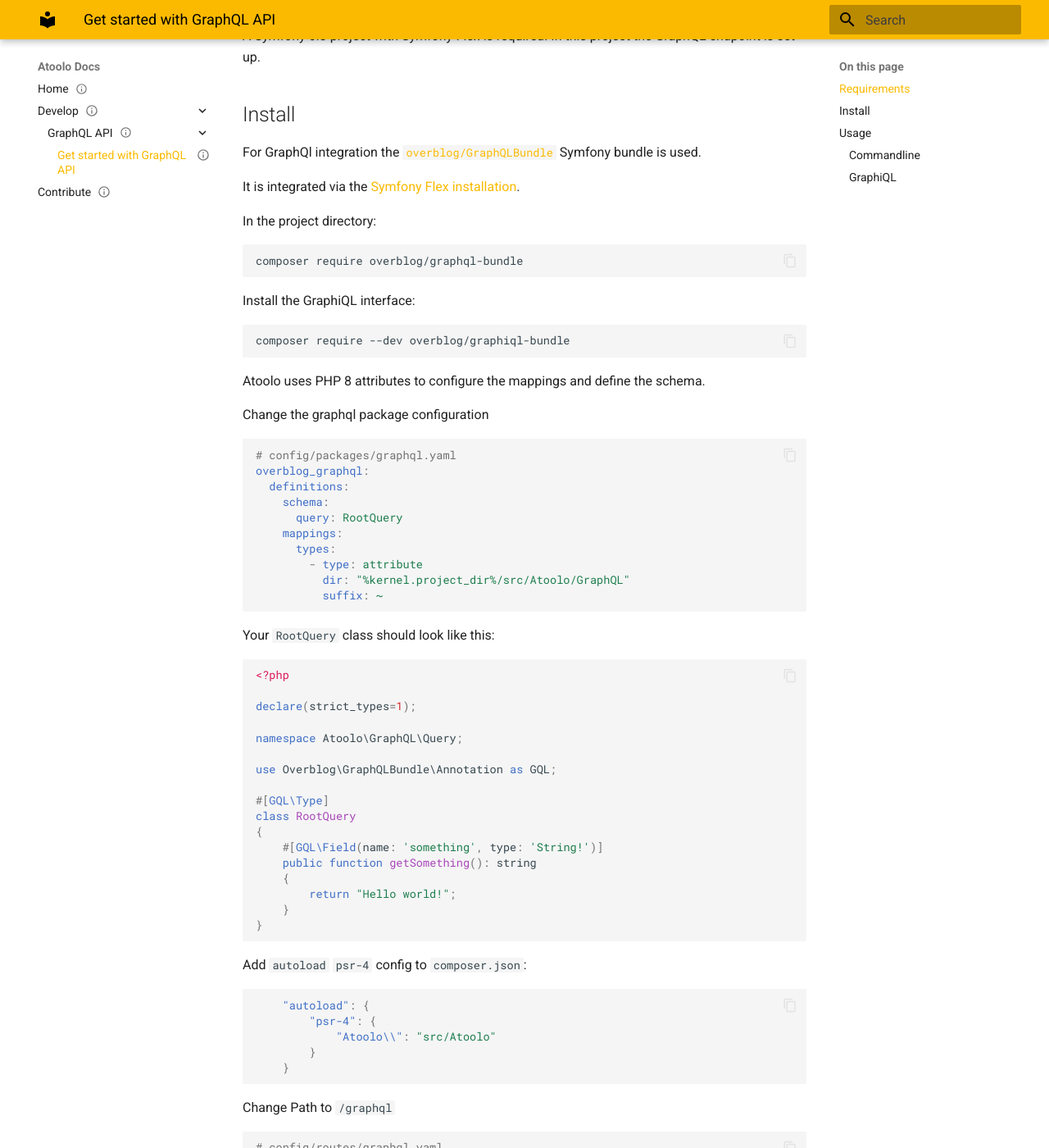
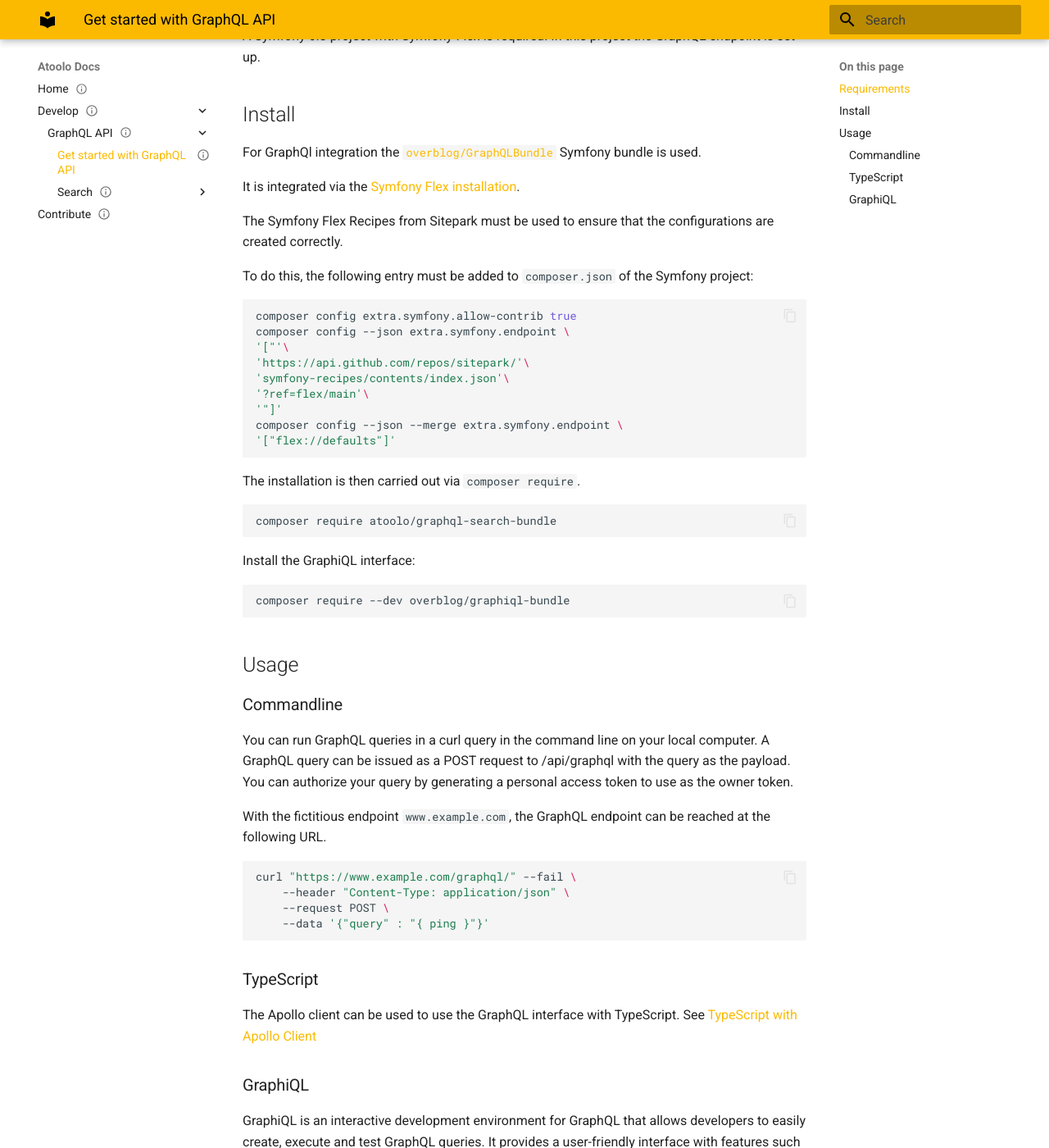
Before and after one commit to sitepark/atoolo-docs, an MkDocs documentation site: the page built from docs/develop/graphql/getting-started.md, in a window 1280 px wide and 1400 px high, scrolled down 265 px. Shown: the whole window at 82% size. Built offline with MkDocs 1.6.1 and Material for MkDocs 9.7.7, drawn with Linux system fonts in a browser that asks for light colours; some of the changed text lies outside the part shown.

Commit message:
docs: draft for graphql search

````diff
--- a/docs/develop/graphql/getting-started.md
+++ b/docs/develop/graphql/getting-started.md
@@ -16,85 +16,33 @@
 
 It is integrated via the [Symfony Flex installation](https://github.com/overblog/GraphQLBundle/blob/master/docs/index.md#symfony-flex-installation).
 
-In the project directory:
+The Symfony Flex Recipes from Sitepark must be used to ensure that the configurations are created correctly.
+
+To do this, the following entry must be added to `composer.json` of the Symfony project:
+
 ```sh
-composer require overblog/graphql-bundle
+composer config extra.symfony.allow-contrib true
+composer config --json extra.symfony.endpoint \
+'["'\
+'https://api.github.com/repos/sitepark/'\
+'symfony-recipes/contents/index.json'\
+'?ref=flex/main'\
+'"]'
+composer config --json --merge extra.symfony.endpoint \
+'["flex://defaults"]'
+```
+
+The installation is then carried out via `composer require`.
+
+
+```sh
+composer require atoolo/graphql-search-bundle
 ```
 
 Install the GraphiQL interface:
 
 ```sh
 composer require --dev overblog/graphiql-bundle
-```
-
-Atoolo uses PHP 8 attributes to configure the mappings and define the schema.
-
-Change the graphql package configuration
-```yaml
-# config/packages/graphql.yaml
-overblog_graphql:
-  definitions:
-    schema:
-      query: RootQuery
-    mappings:
-      types:
-        - type: attribute
-          dir: "%kernel.project_dir%/src/Atoolo/GraphQL"
-          suffix: ~
-```
-
-Your `RootQuery` class should look like this:
-
-```php
-<?php
-
-declare(strict_types=1);
-
-namespace Atoolo\GraphQL\Query;
-
-use Overblog\GraphQLBundle\Annotation as GQL;
-
-#[GQL\Type]
-class RootQuery
-{
-    #[GQL\Field(name: 'something', type: 'String!')]
-    public function getSomething(): string
-    {
-        return "Hello world!";
-    }
-}
-```
-
-Add `autoload` `psr-4` config to `composer.json`:
-
-```json
-    "autoload": {
-        "psr-4": {
-            "Atoolo\\": "src/Atoolo"
-        }
-    }
-```
-
-Change Path to `/graphql`
-
-```yaml
-# config/routes/graphql.yaml
-    resource: "@OverblogGraphQLBundle/Resources/config/routing/graphql.yml"
-    prefix : /graphql
-```
-
-Register `RootQuery` as Service
-
-```yaml
-#config/services.yaml
-...
-    Atoolo\GraphQL\Query\RootQuery:
-        public: true
-```
-
-Clear Symfony-Cache
-```sh
-rm -rf var/cache
 ```
 
 ## Usage
@@ -109,8 +57,12 @@
 curl "https://www.example.com/graphql/" --fail \
     --header "Content-Type: application/json" \
     --request POST \
-    --data '{"query" : "{ something }"}'
+    --data '{"query" : "{ ping }"}'
 ```
+
+### TypeScript
+
+The Apollo client can be used to use the GraphQL interface with TypeScript. See [TypeScript with Apollo Client](https://www.apollographql.com/docs/react/development-testing/static-typing/)
 
 ### GraphiQL
 
--- a/mkdocs.yml
+++ b/mkdocs.yml
@@ -7,6 +7,9 @@
     - GraphQL API:
       - develop/graphql/index.md
       - Get started with GraphQL API: develop/graphql/getting-started.md
+      - Search:
+        - develop/graphql/search/index.md
+        - Suggest: develop/graphql/search/suggest.md
   - Contribute:
     - contribute/index.md
 extra:
````
Also changed, not shown: docs/develop/graphql/index.md (+2 -0 lines), docs/develop/graphql/search/index.md (added, +381 -0 lines), docs/develop/graphql/search/suggest.md (added, +25 -0 lines), 1 other file.
